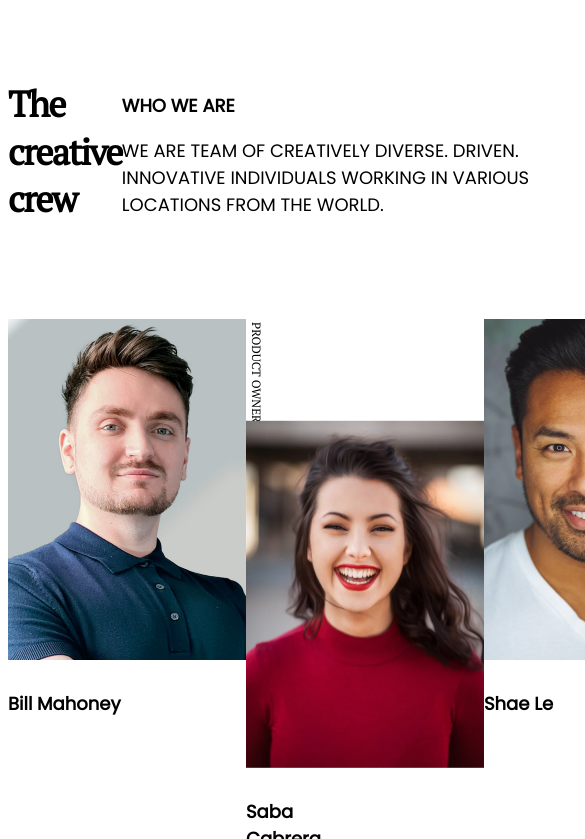
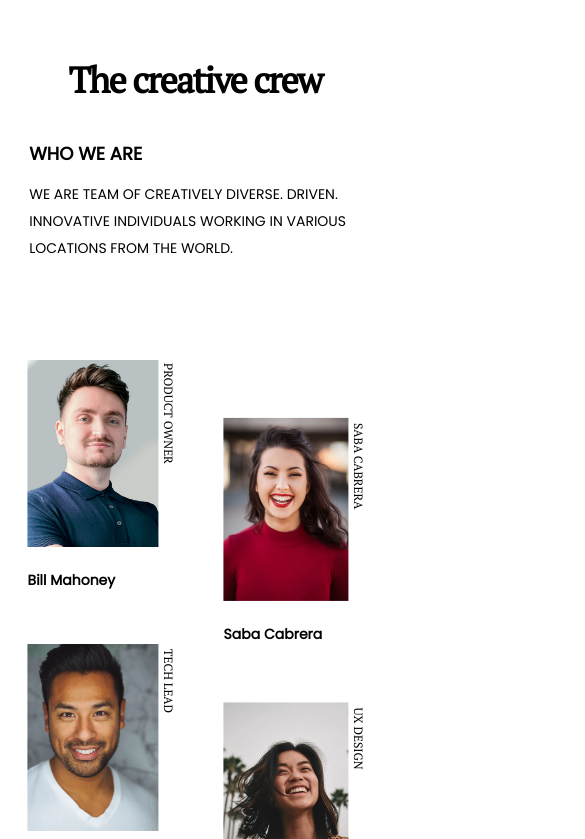
Before and after one commit to RickyKongCoder/TheCreativeCrew, a plain HTML site: page index.html in a window 390 px wide. Shown: the top 839 px of the page, 585 px wide, since content can reach past the window. Drawn offline with Linux system fonts and the light colour scheme.

Commit message:
fix responsive

```diff
--- a/index.html
+++ b/index.html
@@ -3,11 +3,10 @@
   <head>
     <meta charset="utf-8" />
     <meta
-      name="viewport"
-      content="width=device-width, initial-scale=1,
-  maximum-scale=5"
-    />
-
+    name="viewport"
+    content="width=device-width, initial-scale=1,
+maximum-scale=5"
+  />
     <link rel="icon" href="devchallenges.png" />
 
     <link
@@ -20,6 +19,16 @@
     <link href="https://fonts.googleapis.com/css2?family=PT+Serif&family=Poppins&display=swap" rel="stylesheet"><title>Devchallenges</title>
 
     <style>
+ body{
+   width:100vw;
+   height: 100vh;
+   margin:0;
+   padding:0;
+
+ }
+ #footer{
+   width:100%; /*...instead of 1024px;...*/
+ }
       #header{
         display: flex;
         max-width: 1284px;
@@ -48,6 +57,7 @@
       #wrapper-right{
         flex:1;
         display: block;
+
       }
       #intro-title h1{
         width: 117px;
@@ -68,6 +78,7 @@
         font-style: normal;
         font-weight:400;
         font-size: 18px;
+
         line-height: 27px;
 
       }
@@ -87,12 +98,14 @@
       }
       #rot{
         display: inline-block;
-        width: fit-content;
         height: fit-content;
         transform: rotate(90deg) translate(3px, -18px);
         transform-origin: top left;
-        min-width: 100px;
+        max-width: 0px;
         white-space: nowrap;
+      }
+      #job{
+        width: 10px;
       }
 
       .job-image-wrapper{
@@ -124,13 +137,96 @@
 
         display: grid;
         margin: 20px auto;
-        max-width: 1000px;
+        max-width: 109px;
         margin: 92px auto;
+       min-width: 1090px;
         grid-template-columns: auto auto auto;
       }
       .type1,.type2{
        margin:   auto ;
        width: 238px;
+
+      }
+      #grid-wrapper{
+        display: flex;
+        justify-content: center;
+
+      }
+      @media only screen and (max-width:1318px) {
+
+     #centralGrid{
+
+     /* margin: 92px auto; */
+     max-width:  80%;
+     min-width: 80%;
+   }
+
+      }
+      @media only screen and (max-width:1153px){
+       #intro-content{
+        font-size: 18px;
+
+       }
+        #centralGrid{
+          min-width: 600px;
+          grid-template-columns: auto auto ;
+
+        }
+        #d2,#d4,#d6{
+          position: relative;
+
+        transform: translateY(20%);
+        }
+        #d5{
+          transform: translateY(0%);
+
+        }
+
+
+      }
+      @media only screen and (max-width:860px){
+        #header{
+          display: block;
+        }
+
+        #intro-title{
+          width: 100%;
+        }
+        #intro-content{
+          width: 100%;
+        font-size: 14px;
+
+       }
+        }
+        img{
+          width: 90%;
+        }
+        #centralGrid{
+          max-width: 90%;
+          min-width: 90%;
+          grid-column-gap: 10%;
+
+        }
+        #wrapper-right{
+        width: 85%;
+        margin: 0px auto;
+
+        }
+        #name{
+
+          width: 100%;
+          font-size: 14px;
+          margin: 20px auto 50px auto;
+        }
+
+        .job-image-wrapper{
+        width: 100%;
+        }
+        .type1,.type2{
+          width: 90%;
+        }
+
+
 
       }
     </style>
@@ -156,9 +252,8 @@
       </div>
     </div>
    </div>
-
    <div id="centralGrid">
-      <div class = "type1">
+      <div class = "type1" id = "d1">
         <div class="job-image-wrapper">
         <img src="photo1.png"></img>
         <!-- <div id="job"> -->
@@ -168,7 +263,7 @@
 
 
       </div>
-      <div class="type2">
+      <div class="type2" id = "d2">
         <div class="job-image-wrapper">
         <img src="photo2.png"></img>
         <div id="job">  <div id="rot">Saba Cabrera</div></div>
@@ -176,15 +271,14 @@
         <div id="name">Saba Cabrera</div>
 
       </div>
-      <div class = "type1">
+      <div class = "type1" id = "d3">
         <div class="job-image-wrapper">
         <img src="photo3.png"></img>
         <div id="job">  <div id="rot">Tech Lead</div></div>
       </div>
         <div id="name">Shae Le</div>
-
       </div>
-      <div class="type1">
+      <div class="type1" id = "d4">
         <div class="job-image-wrapper">
         <img src="photo4.png"></img>
         <div id="job">  <div id="rot">Ux Design</div></div>
@@ -192,7 +286,7 @@
         <div id="name">Skylah Lu</div>
         </div>
 
-      <div class = "type2">
+      <div class = "type2" id = "d5">
         <div class="job-image-wrapper">
         <img src="photo5.png"></img>
         <div id="job"><div id="rot">Developer</div></div>
@@ -200,7 +294,7 @@
         <div id="name">Griff Richards</div>
         </div>
 
-      <div class="type1">
+      <div class="type1" id = "d6">
         <div class="job-image-wrapper">
         <img src="photo6.png"></img>
         <div id="job"><div id="rot">Developer</div></div>
@@ -209,7 +303,6 @@
 
       </div>
 
-
    </div>
   </body>
 </html>
```
Also changed, not shown: 1 other file.
